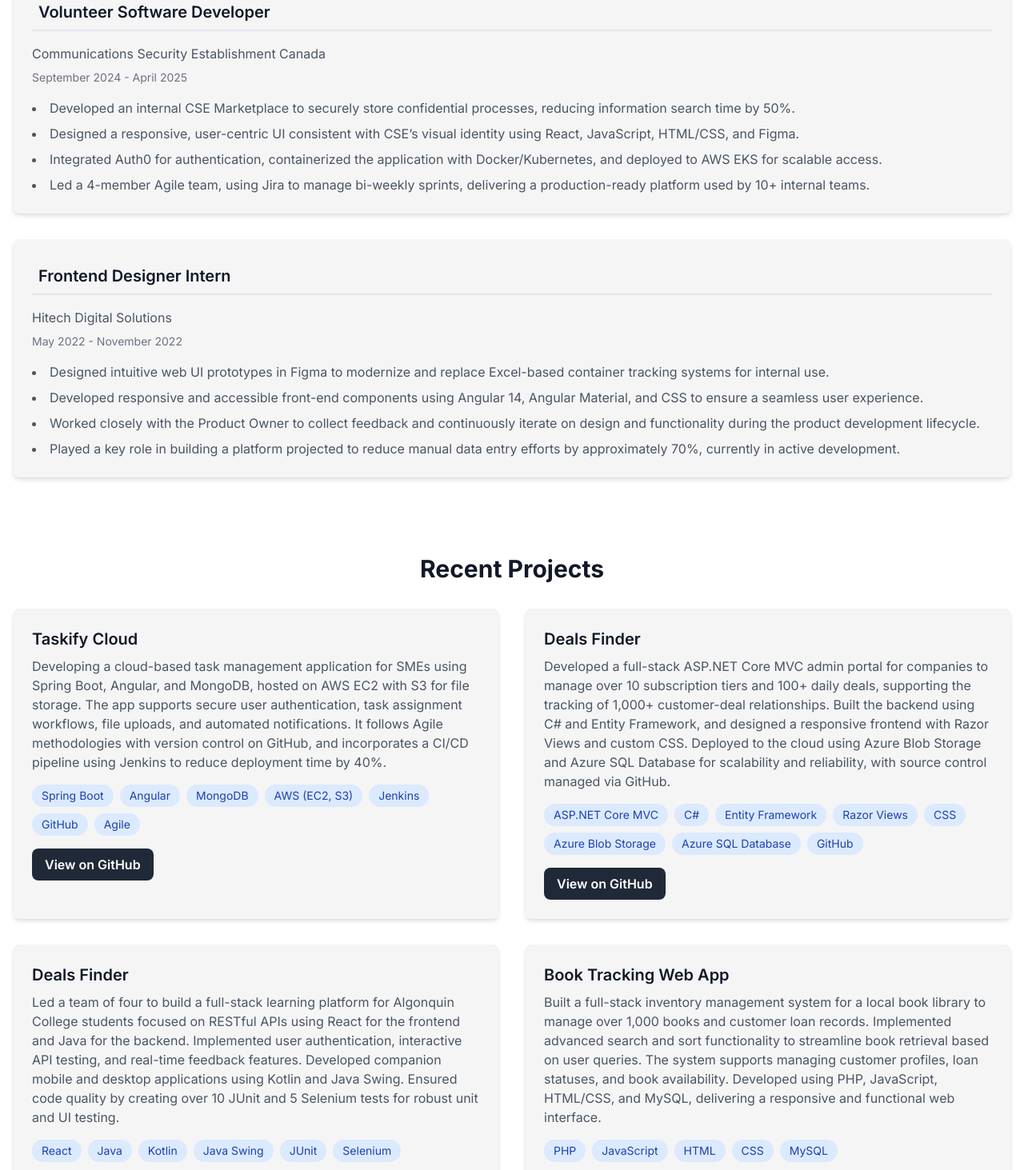
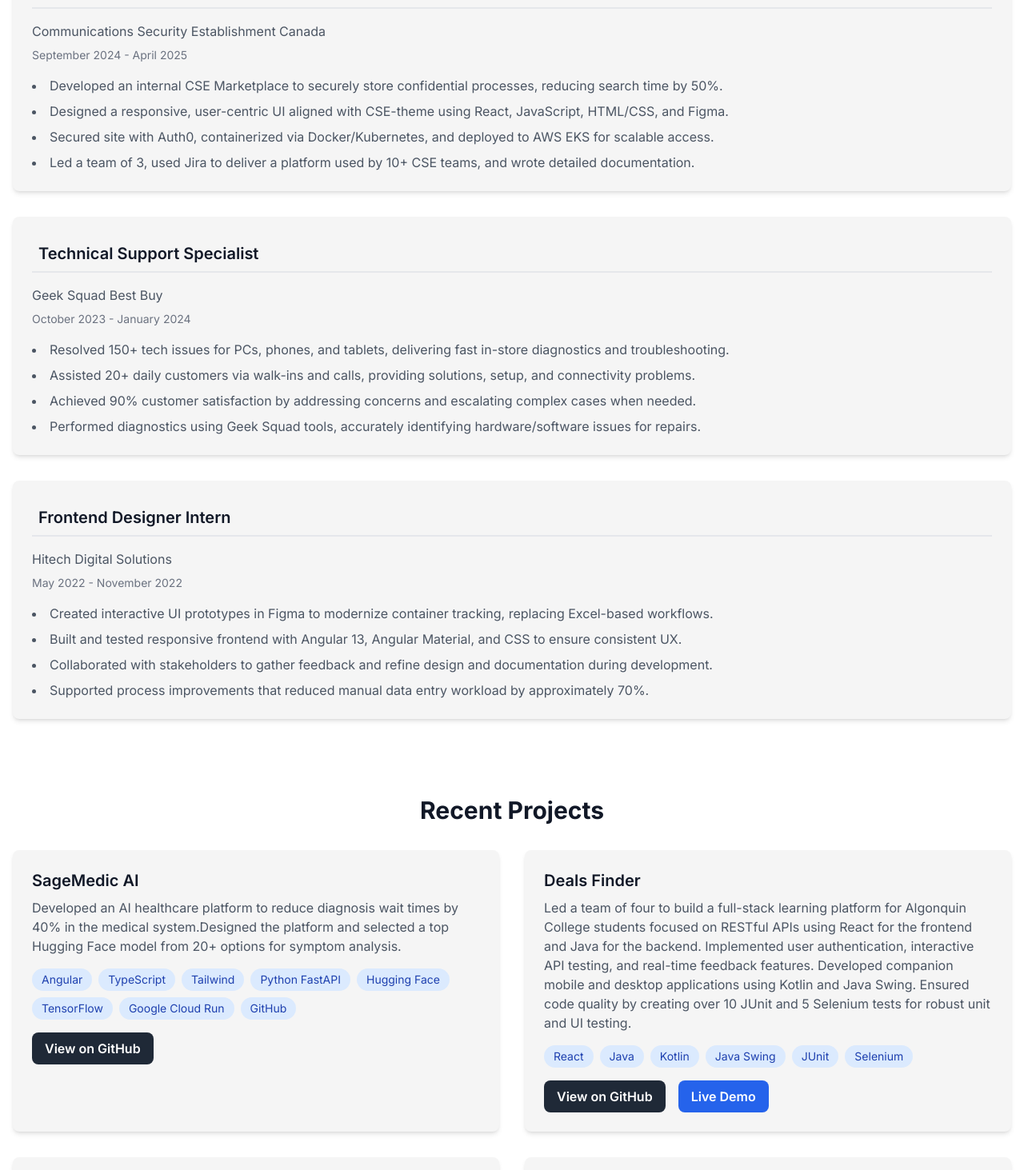
Before and after one commit to VedPatel2811/Portfolio, a Next.js app: page / in a window 1280 px wide. Shown: the part 1147-2610 px from the top of the page at 80% size. Built offline with nearby package versions, Linux system fonts and the light colour scheme.

Commit message:
Updated Project page and landing page.

```diff
--- a/src/app/page.tsx
+++ b/src/app/page.tsx
@@ -18,7 +18,6 @@
     { name: "Java", docs: "https://docs.oracle.com/javase/" },
     { name: "Python", docs: "https://docs.python.org/3/" },
     { name: "C", docs: "https://devdocs.io/c/" },
-    { name: "C++", docs: "https://devdocs.io/cpp/" },
     { name: "C#", docs: "https://learn.microsoft.com/en-us/dotnet/csharp/" },
     {
       name: "JavaScript",
@@ -36,8 +35,6 @@
     { name: "HTML", docs: "https://developer.mozilla.org/en-US/docs/Web/HTML" },
     { name: "CSS", docs: "https://developer.mozilla.org/en-US/docs/Web/CSS" },
     { name: "ASP.NET", docs: "https://learn.microsoft.com/en-us/aspnet/core/" },
-    { name: "Auth0", docs: "https://auth0.com/docs/" },
-    { name: "EmailJS", docs: "https://www.emailjs.com/docs/" },
   ],
   "DevOps & Cloud": [
     { name: "Docker", docs: "https://docs.docker.com/" },
@@ -65,14 +62,25 @@
 
 const experience = [
   {
-    title: "Volunteer Software Developer",
+    title: "Software Developer Intern",
     company: "Communications Security Establishment Canada",
     period: "September 2024 - April 2025",
     responsibilities: [
-      "Developed an internal CSE Marketplace to securely store confidential processes, reducing information search time by 50%.",
-      "Designed a responsive, user-centric UI consistent with CSE’s visual identity using React, JavaScript, HTML/CSS, and Figma.",
-      "Integrated Auth0 for authentication, containerized the application with Docker/Kubernetes, and deployed to AWS EKS for scalable access.",
-      "Led a 4-member Agile team, using Jira to manage bi-weekly sprints, delivering a production-ready platform used by 10+ internal teams.",
+      "Developed an internal CSE Marketplace to securely store confidential processes, reducing search time by 50%.",
+      "Designed a responsive, user-centric UI aligned with CSE-theme using React, JavaScript, HTML/CSS, and Figma.",
+      "Secured site with Auth0, containerized via Docker/Kubernetes, and deployed to AWS EKS for scalable access.",
+      "Led a team of 3, used Jira to deliver a platform used by 10+ CSE teams, and wrote detailed documentation.",
+    ],
+  },
+  {
+    title: "Technical Support Specialist",
+    company: " Geek Squad Best Buy",
+    period: "October 2023 - January 2024",
+    responsibilities: [
+      "Resolved 150+ tech issues for PCs, phones, and tablets, delivering fast in-store diagnostics and troubleshooting.",
+      "Assisted 20+ daily customers via walk-ins and calls, providing solutions, setup, and connectivity problems.",
+      "Achieved 90% customer satisfaction by addressing concerns and escalating complex cases when needed.",
+      "Performed diagnostics using Geek Squad tools, accurately identifying hardware/software issues for repairs.",
     ],
   },
   {
@@ -80,10 +88,10 @@
     company: "Hitech Digital Solutions",
     period: "May 2022 - November 2022",
     responsibilities: [
-      "Designed intuitive web UI prototypes in Figma to modernize and replace Excel-based container tracking systems for internal use.",
-      "Developed responsive and accessible front-end components using Angular 14, Angular Material, and CSS to ensure a seamless user experience.",
-      "Worked closely with the Product Owner to collect feedback and continuously iterate on design and functionality during the product development lifecycle.",
-      "Played a key role in building a platform projected to reduce manual data entry efforts by approximately 70%, currently in active development.",
+      "Created interactive UI prototypes in Figma to modernize container tracking, replacing Excel-based workflows.",
+      "Built and tested responsive frontend with Angular 13, Angular Material, and CSS to ensure consistent UX.",
+      "Collaborated with stakeholders to gather feedback and refine design and documentation during development.",
+      "Supported process improvements that reduced manual data entry workload by approximately 70%.",
     ],
   },
 ];
@@ -107,47 +115,57 @@
 
 const projects: Project[] = [
   {
-    title: "Taskify Cloud",
+    title: "SageMedic AI",
     description:
-      "Developing a cloud-based task management application for SMEs using Spring Boot, Angular, and MongoDB, hosted on AWS EC2 with S3 for file storage. The app supports secure user authentication, task assignment workflows, file uploads, and automated notifications. It follows Agile methodologies with version control on GitHub, and incorporates a CI/CD pipeline using Jenkins to reduce deployment time by 40%.",
+      "Developed an AI healthcare platform to reduce diagnosis wait times by 40% in the medical system.Designed the platform and selected a top Hugging Face model from 20+ options for symptom analysis.",
     technologies: [
-      "Spring Boot", "Angular", "MongoDB", "AWS (EC2, S3)", "Jenkins", "GitHub", "Agile"],
-    githubLink: "https://github.com/VedPatel2811/Taskify-Cloud",
-  },
-  {
-    title: "Deals Finder",
-    description:
-      "Developed a full-stack ASP.NET Core MVC admin portal for companies to manage over 10 subscription tiers and 100+ daily deals, supporting the tracking of 1,000+ customer-deal relationships. Built the backend using C# and Entity Framework, and designed a responsive frontend with Razor Views and custom CSS. Deployed to the cloud using Azure Blob Storage and Azure SQL Database for scalability and reliability, with source control managed via GitHub.",
-    technologies: ["ASP.NET Core MVC", "C#", "Entity Framework", "Razor Views", "CSS", "Azure Blob Storage", "Azure SQL Database", "GitHub"],
-    githubLink: "https://github.com/VedPatel2811/Slider",
+      "Angular",
+      "TypeScript",
+      "Tailwind",
+      "Python FastAPI",
+      "Hugging Face",
+      "TensorFlow",
+      "Google Cloud Run",
+      "GitHub",
+    ],
+    githubLink: "https://github.com/VedPatel2811/SageMedic-AI",
   },
   {
     title: "Deals Finder",
     description:
       "Led a team of four to build a full-stack learning platform for Algonquin College students focused on RESTful APIs using React for the frontend and Java for the backend. Implemented user authentication, interactive API testing, and real-time feedback features. Developed companion mobile and desktop applications using Kotlin and Java Swing. Ensured code quality by creating over 10 JUnit and 5 Selenium tests for robust unit and UI testing.",
-    technologies: ["React", "Java", "Kotlin", "Java Swing", "JUnit", "Selenium"],
+    technologies: [
+      "React",
+      "Java",
+      "Kotlin",
+      "Java Swing",
+      "JUnit",
+      "Selenium",
+    ],
     githubLink: "https://github.com/VedPatel2811/Deals-Finder-Web-App",
     demoLink: "https://vedpatel-lab5.azurewebsites.net/",
   },
   {
-    title: "Book Tracking Web App",
+    title: "Slider App",
     description:
-      "Built a full-stack inventory management system for a local book library to manage over 1,000 books and customer loan records. Implemented advanced search and sort functionality to streamline book retrieval based on user queries. The system supports managing customer profiles, loan statuses, and book availability. Developed using PHP, JavaScript, HTML/CSS, and MySQL, delivering a responsive and functional web interface.",
-    technologies: ["PHP", "JavaScript", "HTML", "CSS", "MySQL"],
-    githubLink: "https://github.com/VedPatel2811/NYPD-Complaint-Data-Analysis",
+      "Developed a full-stack ASP.NET Core MVC admin portal for companies to manage over 10 subscription tiers and 100+ daily deals, supporting the tracking of 1,000+ customer-deal relationships. Built the backend using C# and Entity Framework, and designed a responsive frontend with Razor Views and custom CSS. Deployed to the cloud using Azure Blob Storage and Azure SQL Database for scalability and reliability, with source control managed via GitHub.",
+    technologies: [
+      "ASP.NET Core MVC",
+      "C#",
+      "Entity Framework",
+      "Razor Views",
+      "CSS",
+      "Azure Blob Storage",
+      "Azure SQL Database",
+      "GitHub",
+    ],
+    githubLink: "https://github.com/VedPatel2811/Slider",
   },
   {
     title: "NYPD Complaint Data Analysis",
     description:
       "A data analytics project leveraging machine learning and Power BI to uncover crime patterns in NYPD complaint records.",
     technologies: ["Power BI", "RapidMiner", "Python", "Weka", "Word", "Excel"],
-    githubLink: "https://github.com/VedPatel2811/NYPD-Complaint-Data-Analysis",
-  },
-   {
-    title: "Linux Administrative Menu",
-    description:
-      "Created an interactive Bash script on Ubuntu to streamline user and group management for IT administrators at Algonquin College. The tool supports secure sudo-based operations, automated logging, and input validation, enhancing efficiency for core system administration tasks. Achieved a 30% improvement in workflow efficiency using advanced scripting features such as case statements, I/O redirection, and process control.",
-    technologies: ["Bash", "Ubuntu", "Linux Shell Scripting", "Sudo", "Logging", "Process Control"],
     githubLink: "https://github.com/VedPatel2811/NYPD-Complaint-Data-Analysis",
   },
 ];
--- a/src/app/projects/page.tsx
+++ b/src/app/projects/page.tsx
@@ -13,25 +13,64 @@
 
 const projects: Project[] = [
   {
+    title: "SageMedic AI",
+    description:
+      "Developed an AI healthcare platform to reduce diagnosis wait times by 40% in the medical system.Designed the platform and selected a top Hugging Face model from 20+ options for symptom analysis.",
+    technologies: [
+      "Angular",
+      "TypeScript",
+      "Tailwind",
+      "Python FastAPI",
+      "Hugging Face",
+      "TensorFlow",
+      "Google Cloud Run",
+      "GitHub",
+    ],
+    githubLink: "https://github.com/VedPatel2811/SageMedic-AI",
+  },
+  {
     title: "Taskify Cloud",
     description:
       "Developing a cloud-based task management application for SMEs using Spring Boot, Angular, and MongoDB, hosted on AWS EC2 with S3 for file storage. The app supports secure user authentication, task assignment workflows, file uploads, and automated notifications. It follows Agile methodologies with version control on GitHub, and incorporates a CI/CD pipeline using Jenkins to reduce deployment time by 40%.",
     technologies: [
-      "Spring Boot", "Angular", "MongoDB", "AWS (EC2, S3)", "Jenkins", "GitHub", "Agile"],
+      "Spring Boot",
+      "Angular",
+      "MongoDB",
+      "AWS (EC2, S3)",
+      "Jenkins",
+      "GitHub",
+      "Agile",
+    ],
     githubLink: "https://github.com/VedPatel2811/Taskify-Cloud",
   },
   {
     title: "Deals Finder",
     description:
       "Developed a full-stack ASP.NET Core MVC admin portal for companies to manage over 10 subscription tiers and 100+ daily deals, supporting the tracking of 1,000+ customer-deal relationships. Built the backend using C# and Entity Framework, and designed a responsive frontend with Razor Views and custom CSS. Deployed to the cloud using Azure Blob Storage and Azure SQL Database for scalability and reliability, with source control managed via GitHub.",
-    technologies: ["ASP.NET Core MVC", "C#", "Entity Framework", "Razor Views", "CSS", "Azure Blob Storage", "Azure SQL Database", "GitHub"],
+    technologies: [
+      "ASP.NET Core MVC",
+      "C#",
+      "Entity Framework",
+      "Razor Views",
+      "CSS",
+      "Azure Blob Storage",
+      "Azure SQL Database",
+      "GitHub",
+    ],
     githubLink: "https://github.com/VedPatel2811/Slider",
   },
   {
     title: "Deals Finder",
     description:
       "Led a team of four to build a full-stack learning platform for Algonquin College students focused on RESTful APIs using React for the frontend and Java for the backend. Implemented user authentication, interactive API testing, and real-time feedback features. Developed companion mobile and desktop applications using Kotlin and Java Swing. Ensured code quality by creating over 10 JUnit and 5 Selenium tests for robust unit and UI testing.",
-    technologies: ["React", "Java", "Kotlin", "Java Swing", "JUnit", "Selenium"],
+    technologies: [
+      "React",
+      "Java",
+      "Kotlin",
+      "Java Swing",
+      "JUnit",
+      "Selenium",
+    ],
     githubLink: "https://github.com/VedPatel2811/Deals-Finder-Web-App",
     demoLink: "https://vedpatel-lab5.azurewebsites.net/",
   },
@@ -49,11 +88,18 @@
     technologies: ["Power BI", "RapidMiner", "Python", "Weka", "Word", "Excel"],
     githubLink: "https://github.com/VedPatel2811/NYPD-Complaint-Data-Analysis",
   },
-   {
+  {
     title: "Linux Administrative Menu",
     description:
       "Created an interactive Bash script on Ubuntu to streamline user and group management for IT administrators at Algonquin College. The tool supports secure sudo-based operations, automated logging, and input validation, enhancing efficiency for core system administration tasks. Achieved a 30% improvement in workflow efficiency using advanced scripting features such as case statements, I/O redirection, and process control.",
-    technologies: ["Bash", "Ubuntu", "Linux Shell Scripting", "Sudo", "Logging", "Process Control"],
+    technologies: [
+      "Bash",
+      "Ubuntu",
+      "Linux Shell Scripting",
+      "Sudo",
+      "Logging",
+      "Process Control",
+    ],
     githubLink: "https://github.com/VedPatel2811/NYPD-Complaint-Data-Analysis",
   },
 ];
```
